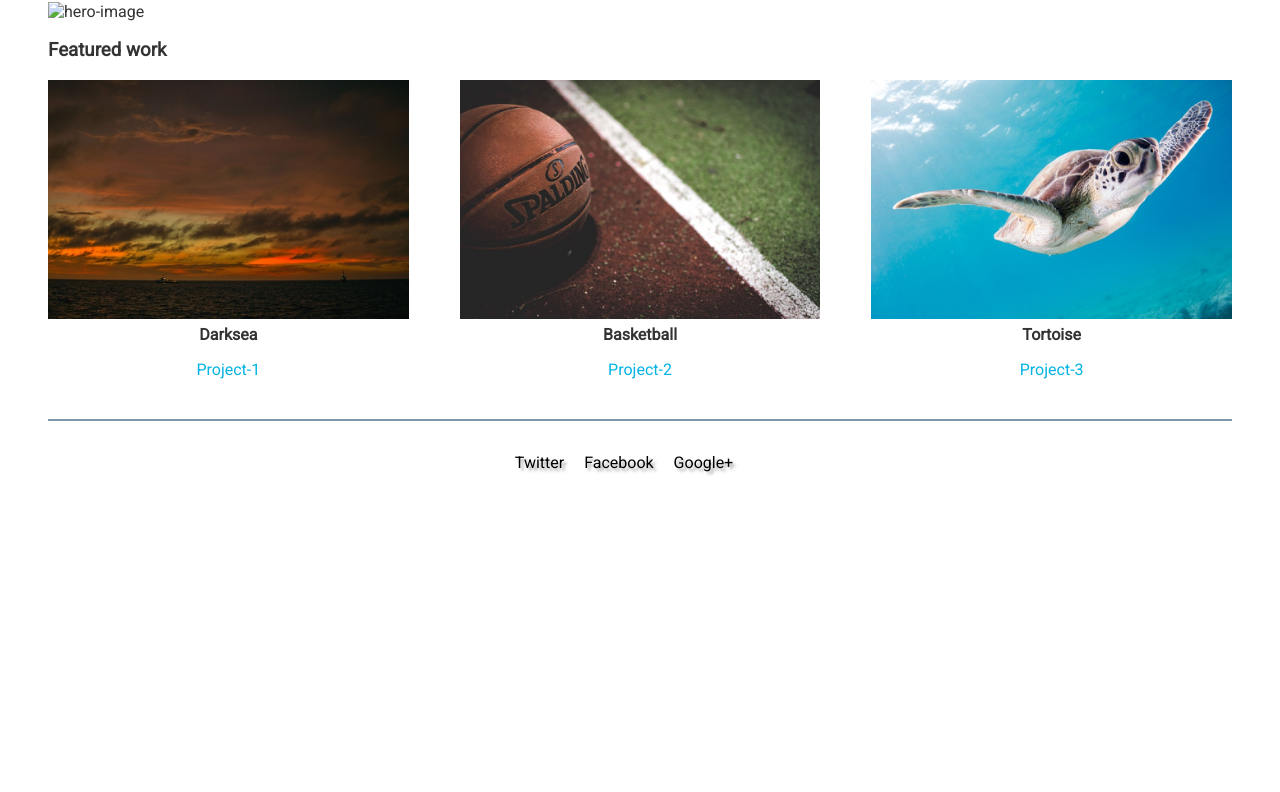
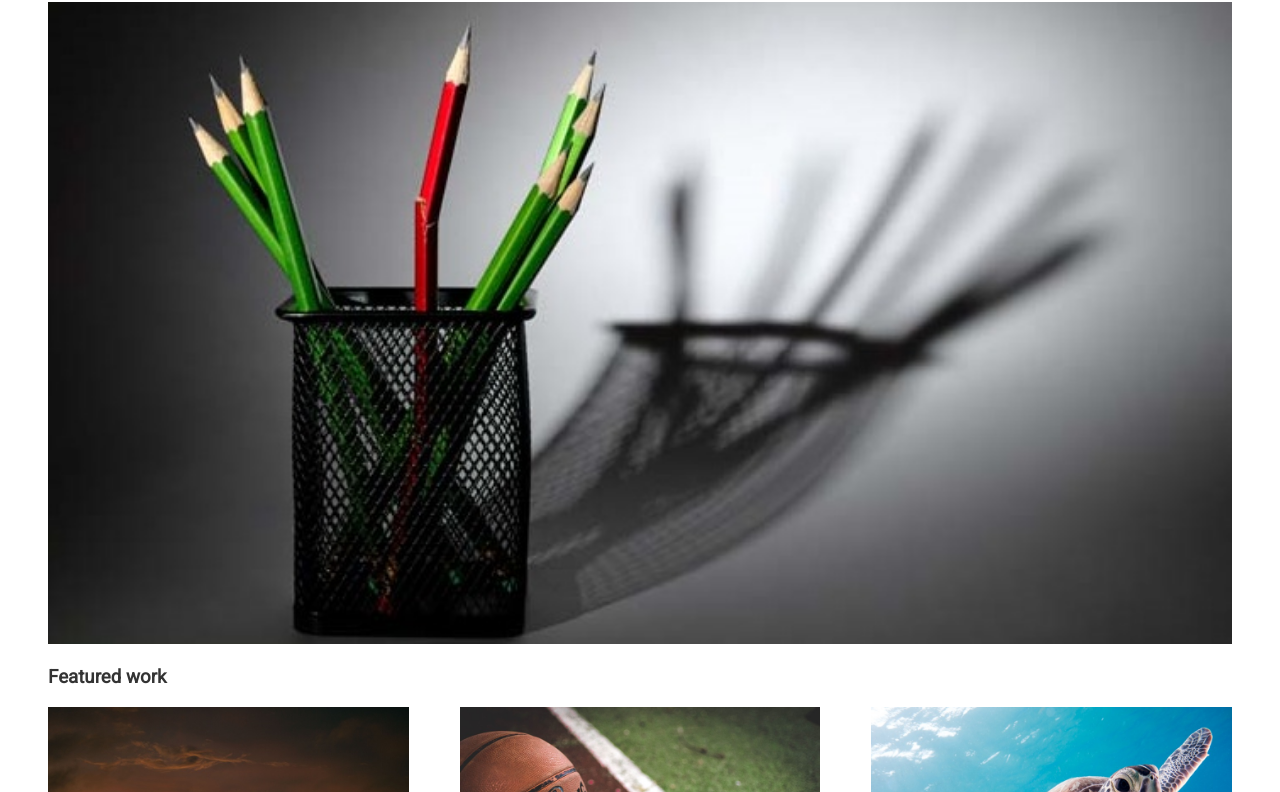
Before and after one commit to Eche24/portfolio-website, a plain HTML site: page index.html in a window 1280 px wide. Shown: the part 132-924 px from the top of the page. Before the commit the page ends 800 px from the top, so only its background shows below. Drawn offline with Linux system fonts and the light colour scheme.

Commit message:
Update index.html

```diff
--- a/index.html
+++ b/index.html
@@ -18,7 +18,7 @@
         </header>
         <!-- this section contains hero-image -->
         <div class="image-wrapper">
-            <img src="img/hero-img.jpg" alt="hero-image">
+            <img src="hero-img.jpg" alt="hero-image">
         </div>
         <!-- contains some of my project work -->
         <h3>Featured work</h3>
```
